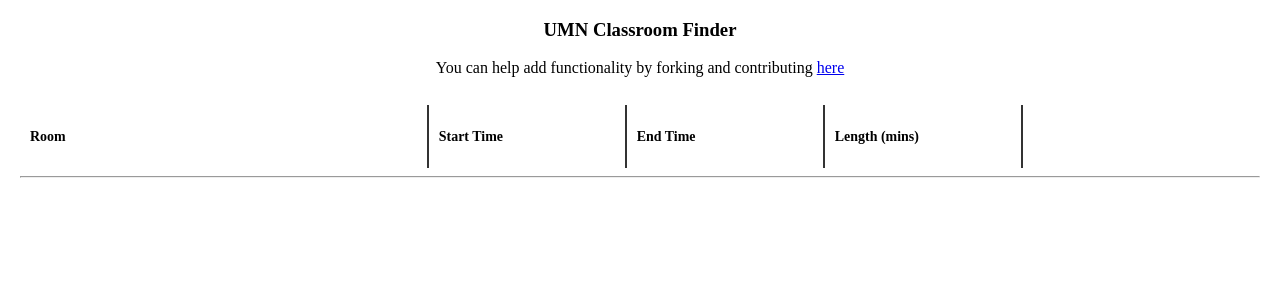
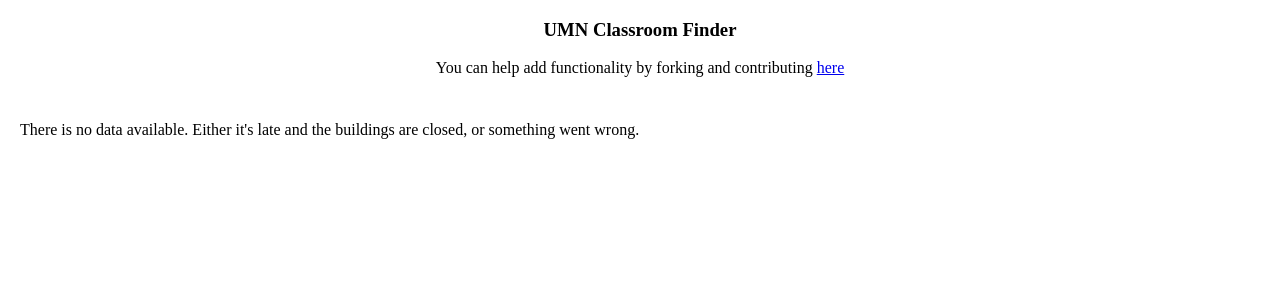
Before and after one commit to mikewadsten/classroom_finder, a Flask app: template templates/index.html in a window 1280 px wide. Shown: the top 300 px of the page. Run offline with Flask 2, Linux system fonts and the light colour scheme; the template is opened without the code that fills it, so the values that code supplies are empty.

Commit message:
warning message if no gap data

```diff
--- a/templates/index.html
+++ b/templates/index.html
@@ -24,6 +24,7 @@
   </form>
   -->
   <div id=gaps>
+    {% if gaps %}
     <span id='room'><h5>Room</h5></span>
     <span id='start'><h5>Start Time</h5></span>
     <span id='end'><h5>End Time</h5></span>
@@ -40,6 +41,10 @@
       <div class='clear'></div>
       </div>
       {% endfor %}
+      {% else %}<p>There is no data available. Either it's late and the buildings are closed,
+          or something went wrong.</p>
+      {% endif %}
+
   </div>
 </div><!-- end container -->
 <!--<script type="text/javascript" src="http://ajax.googleapis.com/ajax/libs/jquery/1.7.2/jquery.min.js"></script> -->
```
Lines whose indentation alone changed are shown as unchanged.
